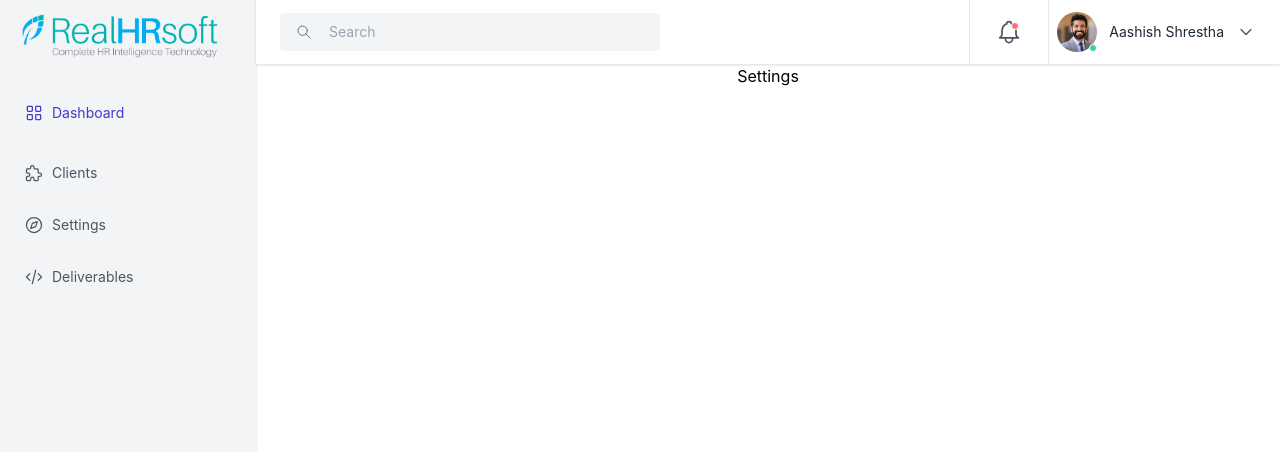
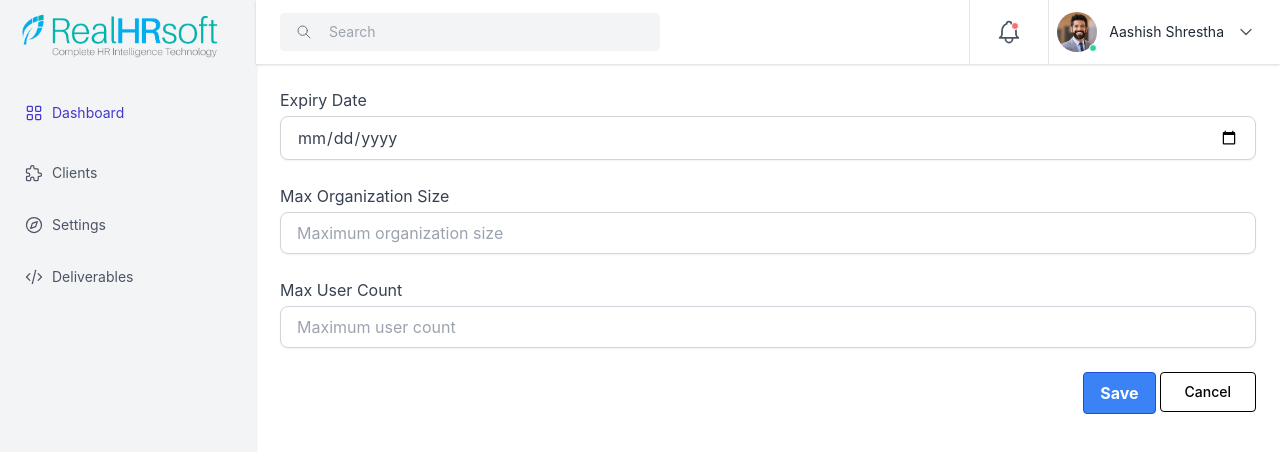
Before and after one commit to Aashish97/react-admin-dashboard, a React (Create React App) app: page /settings in a window 1280 px wide. Shown: the top 452 px of the page. Built offline with nearby package versions, Linux system fonts and the light colour scheme.

Commit message:
added setting page

```diff
--- a/src/components/Settings.js
+++ b/src/components/Settings.js
@@ -1,5 +1,10 @@
 import React from "react";
+import ClientSetting from "./ClientSetting";
 
 export default function Settings() {
-  return <>Settings</>;
+  return (
+    <>
+      <ClientSetting />
+    </>
+  );
 }
```
